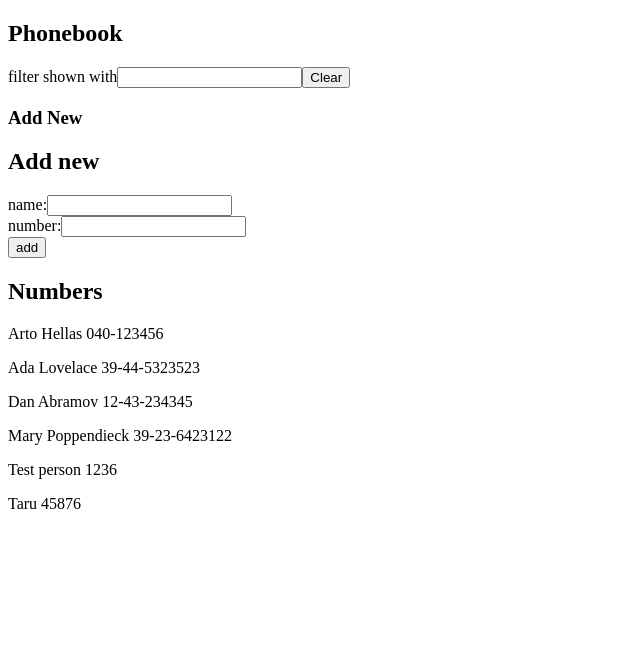
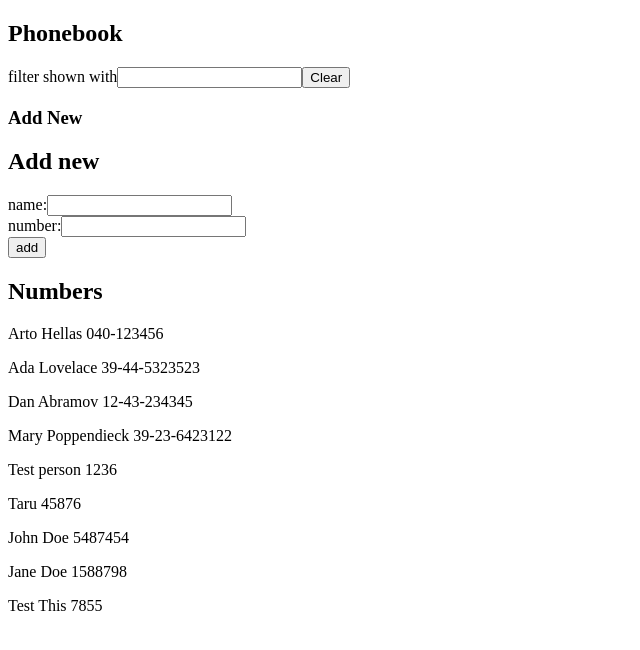
Before and after one commit to taruannika/fullstackopen2024, a React (Vite) app in the folder part2/puhelinluettelo/: page / in a window 1280 px wide. Shown: the top 650 px of the page, without its empty margins (0-640 px from the left). Built offline with nearby package versions, Linux system fonts and the light colour scheme; data requests are answered from the project's data file.

Commit message:
part2 task 2.13

```diff
--- a/part2/puhelinluettelo/db.json
+++ b/part2/puhelinluettelo/db.json
@@ -29,6 +29,21 @@
       "id": "6946",
       "name": "Taru",
       "number": "45876"
+    },
+    {
+      "id": "fa44",
+      "name": "John Doe",
+      "number": "5487454"
+    },
+    {
+      "id": "ec34",
+      "name": "Jane Doe",
+      "number": "1588798"
+    },
+    {
+      "id": "66ff",
+      "name": "Test This",
+      "number": "7855"
     }
   ]
 }
--- a/part2/puhelinluettelo/src/App.jsx
+++ b/part2/puhelinluettelo/src/App.jsx
@@ -2,15 +2,14 @@ import { useEffect, useState } from "react";
 import Filter from "./components/Filter";
 import PersonForm from "./components/PersonForm";
 import Persons from "./components/Persons";
-import axios from "axios";
+import Service from "./Service";
 
 const App = () => {
   const [persons, setPersons] = useState([]);
 
   useEffect(() => {
-    axios
-      .get("http://localhost:3001/persons")
-      .then((response) => setPersons(response.data))
+    Service.getPersons()
+      .then((persons) => setPersons(persons))
       .catch((error) => console.log(error));
   });
 
@@ -44,14 +43,14 @@ const App = () => {
         .includes(newPerson.name.toLowerCase())
     ) {
       alert(`${newPerson.name} is already added to phonebook`);
-      setFormData({ name: "", number: "" });
-      return;
+      setFormData({ ...formData, name: "", number: "" });
+    } else {
+      Service.addPerson(newPerson).then((returnedPerson) =>
+        setPersons([...persons, returnedPerson])
+      );
+
+      setFormData({ ...formData, name: "", number: "" });
     }
-
-    axios
-      .post("http://localhost:3001/persons", newPerson)
-      .then((response) => setPersons([...persons, response.data]));
-    setFormData({ ...formData, name: "", number: "" });
   };
   return (
     <div>
--- /dev/null
+++ b/part2/puhelinluettelo/src/Service.js
@@ -0,0 +1,14 @@
+import axios from "axios";
+const baseUrl = "http://localhost:3001/persons";
+
+const getPersons = () => {
+  const request = axios.get(baseUrl);
+  return request.then((response) => response.data);
+};
+
+const addPerson = (newPerson) => {
+  const request = axios.post(baseUrl, newPerson);
+  return request.then((response) => response.data);
+};
+
+export default { getPersons, addPerson };
```
